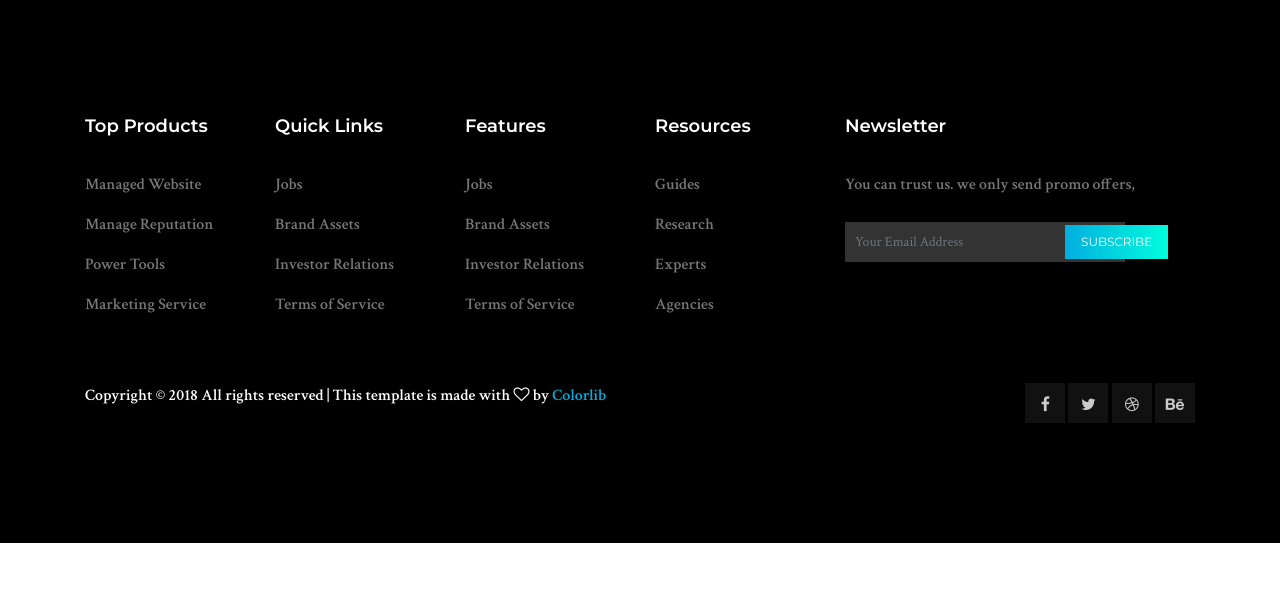
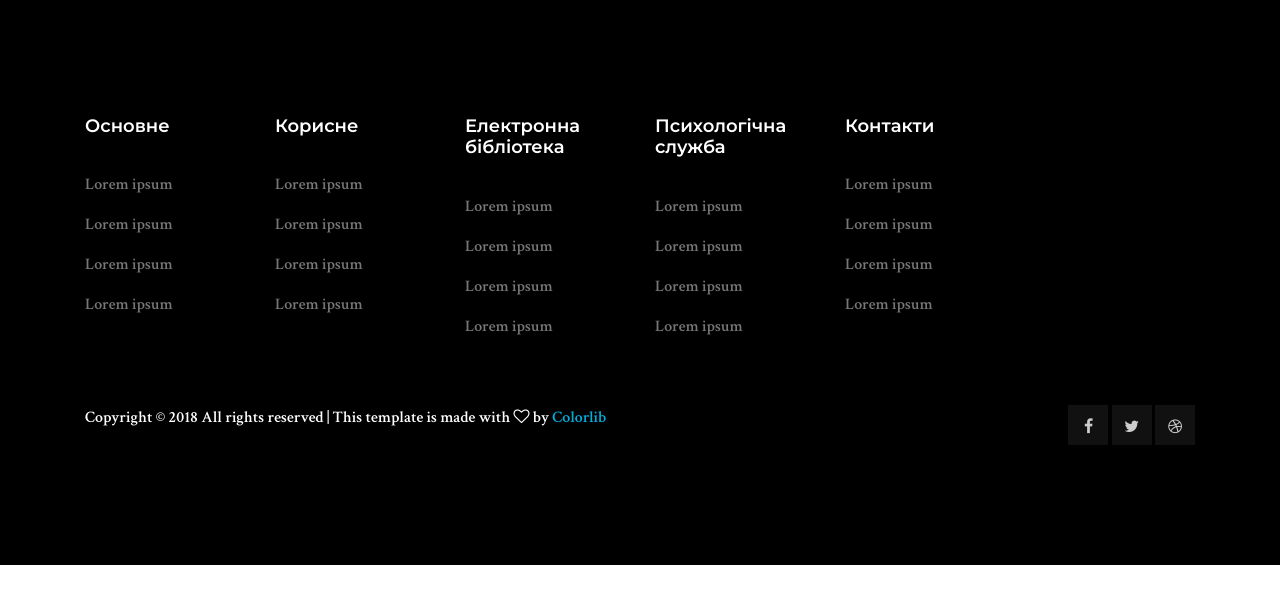
Before and after one commit to divine-poseidon/divine-poseidon.github.io, a Jekyll site: the page built from index.markdown, in a window 1280 px wide and 900 px high, scrolled down 4356 px, cut to the strip 255-859 px from the top of the window. Built offline with Jekyll 4.4.1, drawn with Linux system fonts in a browser that asks for light colours.

Commit message:
finish footer navigation + add social media icons

```diff
--- /dev/null
+++ b/_data/footerNavigation.json
@@ -0,0 +1,107 @@
+[
+  {
+    "title": "Основне",
+    "items": [
+      {
+        "link": "#",
+        "label": "Lorem ipsum"
+      },
+      {
+        "link": "#",
+        "label": "Lorem ipsum"
+      },
+      {
+        "link": "#",
+        "label": "Lorem ipsum"
+      },
+      {
+        "link": "#",
+        "label": "Lorem ipsum"
+      }
+    ]
+  },
+  {
+    "title": "Корисне",
+    "items": [
+      {
+        "link": "#",
+        "label": "Lorem ipsum"
+      },
+      {
+        "link": "#",
+        "label": "Lorem ipsum"
+      },
+      {
+        "link": "#",
+        "label": "Lorem ipsum"
+      },
+      {
+        "link": "#",
+        "label": "Lorem ipsum"
+      }
+    ]
+  },
+  {
+    "title": "Електронна бібліотека",
+    "items": [
+      {
+        "link": "#",
+        "label": "Lorem ipsum"
+      },
+      {
+        "link": "#",
+        "label": "Lorem ipsum"
+      },
+      {
+        "link": "#",
+        "label": "Lorem ipsum"
+      },
+      {
+        "link": "#",
+        "label": "Lorem ipsum"
+      }
+    ]
+  },
+  {
+    "title": "Психологічна служба",
+    "items": [
+      {
+        "link": "#",
+        "label": "Lorem ipsum"
+      },
+      {
+        "link": "#",
+        "label": "Lorem ipsum"
+      },
+      {
+        "link": "#",
+        "label": "Lorem ipsum"
+      },
+      {
+        "link": "#",
+        "label": "Lorem ipsum"
+      }
+    ]
+  },
+  {
+    "title": "Контакти",
+    "items": [
+      {
+        "link": "#",
+        "label": "Lorem ipsum"
+      },
+      {
+        "link": "#",
+        "label": "Lorem ipsum"
+      },
+      {
+        "link": "#",
+        "label": "Lorem ipsum"
+      },
+      {
+        "link": "#",
+        "label": "Lorem ipsum"
+      }
+    ]
+  }
+]
--- a/_includes/footer.html
+++ b/_includes/footer.html
@@ -2,70 +2,31 @@
 <footer class="footer-area section_gap">
     <div class="container">
         <div class="row">
+            {% for navSection in site.data.footerNavigation %}
             <div class="col-lg-2 col-md-6 single-footer-widget">
-                <h4>Top Products</h4>
+                <h4>{{ navSection.title }}</h4>
                 <ul>
-                    <li><a href="#">Managed Website</a></li>
-                    <li><a href="#">Manage Reputation</a></li>
-                    <li><a href="#">Power Tools</a></li>
-                    <li><a href="#">Marketing Service</a></li>
+                    {% for item in navSection.items %}
+                    <li>
+                        <a href="{{ item.link }}">
+                            {{ item.label }}
+                        </a>
+                    </li>
+                    {% endfor %}
                 </ul>
             </div>
-            <div class="col-lg-2 col-md-6 single-footer-widget">
-                <h4>Quick Links</h4>
-                <ul>
-                    <li><a href="#">Jobs</a></li>
-                    <li><a href="#">Brand Assets</a></li>
-                    <li><a href="#">Investor Relations</a></li>
-                    <li><a href="#">Terms of Service</a></li>
-                </ul>
-            </div>
-            <div class="col-lg-2 col-md-6 single-footer-widget">
-                <h4>Features</h4>
-                <ul>
-                    <li><a href="#">Jobs</a></li>
-                    <li><a href="#">Brand Assets</a></li>
-                    <li><a href="#">Investor Relations</a></li>
-                    <li><a href="#">Terms of Service</a></li>
-                </ul>
-            </div>
-            <div class="col-lg-2 col-md-6 single-footer-widget">
-                <h4>Resources</h4>
-                <ul>
-                    <li><a href="#">Guides</a></li>
-                    <li><a href="#">Research</a></li>
-                    <li><a href="#">Experts</a></li>
-                    <li><a href="#">Agencies</a></li>
-                </ul>
-            </div>
-            <div class="col-lg-4 col-md-6 single-footer-widget">
-                <h4>Newsletter</h4>
-                <p>You can trust us. we only send promo offers,</p>
-                <div class="form-wrap" id="mc_embed_signup">
-                    <form target="_blank" action="https://spondonit.us12.list-manage.com/subscribe/post?u=1462626880ade1ac87bd9c93a&amp;id=92a4423d01"
-                          method="get" class="form-inline">
-                        <input class="form-control" name="EMAIL" placeholder="Your Email Address" onfocus="this.placeholder = ''" onblur="this.placeholder = 'Your Email Address'"
-                               required="" type="email">
-                        <button class="click-btn btn btn-default">
-                            <span>subscribe</span>
-                        </button>
-                        <div style="position: absolute; left: -5000px;">
-                            <input name="b_36c4fd991d266f23781ded980_aefe40901a" tabindex="-1" value="" type="text">
-                        </div>
-
-                        <div class="info"></div>
-                    </form>
-                </div>
-            </div>
+            {% endfor %}
         </div>
         <div class="row footer-bottom d-flex justify-content-between">
-            <p class="col-lg-8 col-sm-12 footer-text m-0 text-white">Copyright © 2018 All rights reserved | This template is
+            <p class="col-lg-8 col-sm-12 footer-text m-0 text-white">Copyright © 2018 All rights reserved | This
+                template is
                 made with <i class="fa fa-heart-o" aria-hidden="true"></i> by <a href="#">Colorlib</a></p>
             <div class="col-lg-4 col-sm-12 footer-social">
-                <a href="#"><i class="fa fa-facebook"></i></a>
-                <a href="#"><i class="fa fa-twitter"></i></a>
-                <a href="#"><i class="fa fa-dribbble"></i></a>
-                <a href="#"><i class="fa fa-behance"></i></a>
+                {% for item in site.data.socialMedia %}
+                <a href="{{ item.link }}">
+                    <i class="{{ item.class }}"></i>
+                </a>
+                {% endfor %}
             </div>
         </div>
     </div>
```
Also changed, not shown: _data/socialMedia.json (added, +17 -0 lines).
